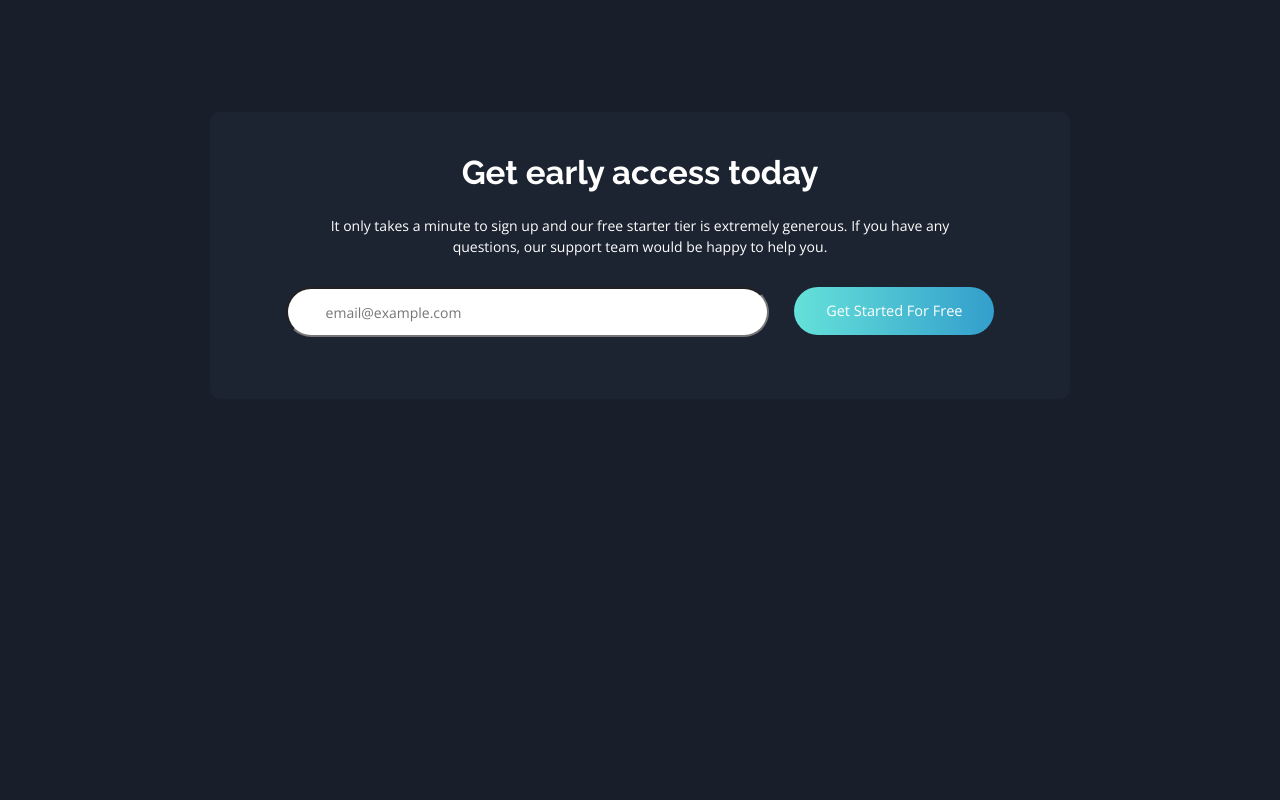
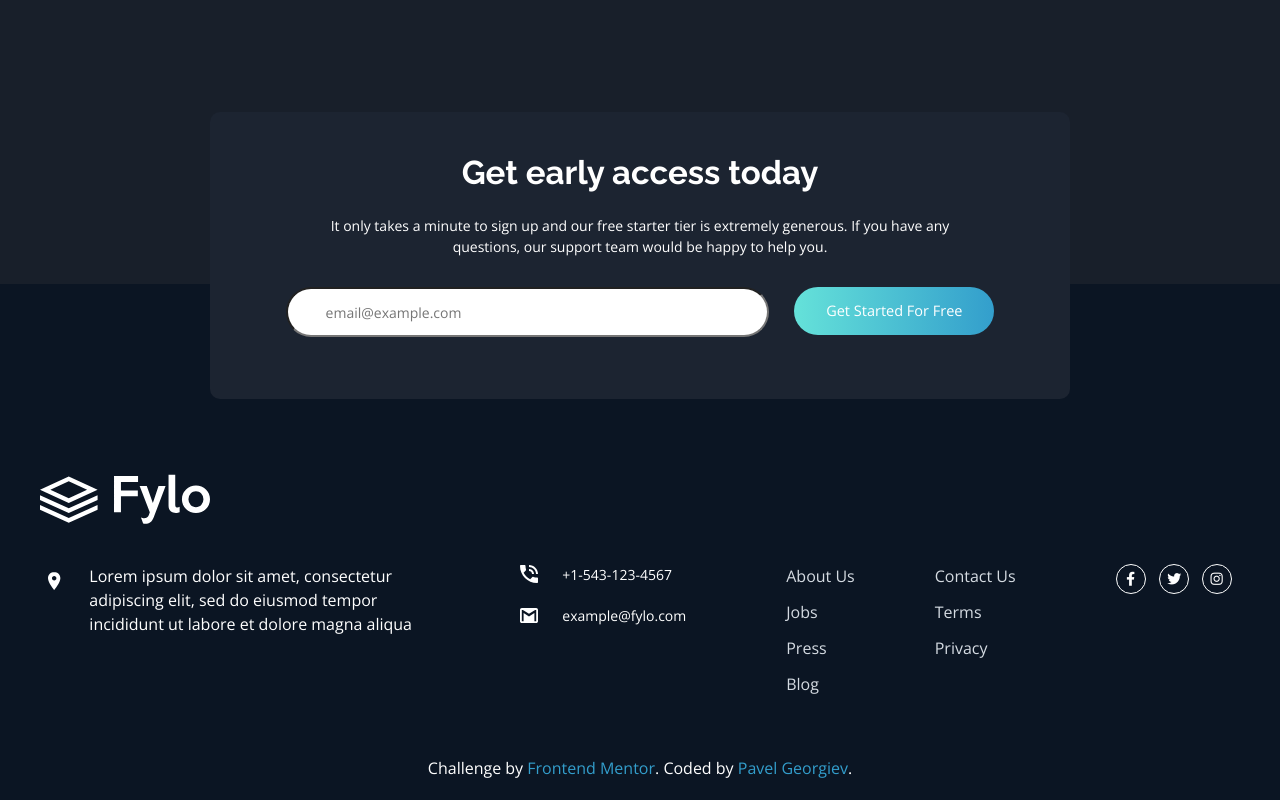
Before and after one commit to iPavelGeorgiev/fylo-dark-theme-landing-page, a website: page src/index.html in a window 1280 px wide. Shown: the part 2768-3568 px from the top of the page. Before the commit the page ends 3167 px from the top, so only its background shows below. Drawn offline with nearby package versions, Linux system fonts and the light colour scheme; files that its build step writes are made by us from their sources.

Commit message:
Add footer component

```diff
--- a/src/index.html
+++ b/src/index.html
@@ -167,5 +167,62 @@
       </div>
     </section>
   </main>
+  <footer class="footer">
+    <div class="footer-content">
+      <a href="#" class="logo">
+        <img src="./img/logo.svg" alt="site logo">
+      </a>
+      <div class="footer-group">
+        <section class="location">
+          <img src="./img/icon-location.svg" alt="icon location" class="location-icon">
+          <p class="location-text">
+            Lorem ipsum dolor sit amet, consectetur adipiscing elit, sed do eiusmod tempor incididunt ut labore et
+            dolore
+            magna aliqua
+          </p>
+        </section>
+        <section class="contacts">
+          <div class="contacts-group">
+            <img src="./img/icon-phone.svg" alt="icon phone" class="contacts-icon">
+            <p>+1-543-123-4567</p>
+          </div>
+          <div class="contacts-group">
+            <img src="./img/icon-email.svg" alt="icon email" class="contacts-icon">
+            <p>example@fylo.com</p>
+          </div>
+        </section>
+        <nav class="footer-nav">
+          <div class="footer-nav-group">
+            <a href="#" class="footer-nav-link">About Us</a>
+            <a href="#" class="footer-nav-link">Jobs</a>
+            <a href="#" class="footer-nav-link">Press</a>
+            <a href="#" class="footer-nav-link">Blog</a>
+          </div>
+          <div class="footer-nav-group">
+            <a href="#" class="footer-nav-link">Contact Us</a>
+            <a href="#" class="footer-nav-link">Terms</a>
+            <a href="#" class="footer-nav-link">Privacy</a>
+          </div>
+        </nav>
+        <section class="socials">
+          <a href="#" class="socials-icon">
+            <i class="fa-brands fa-facebook-f"></i>
+          </a>
+          <a href="#" class="socials-icon">
+            <i class="fa-brands fa-twitter"></i>
+          </a>
+          <a href="#" class="socials-icon">
+            <i class="fa-brands fa-instagram"></i>
+          </a>
+        </section>
+      </div>
+      <section class="attribution">
+        Challenge by <a
+          href="https://www.frontendmentor.io/challenges/fylo-dark-theme-landing-page-5ca5f2d21e82137ec91a50fd"
+          target="_blank" rel="noopener">Frontend Mentor</a>.
+        Coded by <a href="https://github.com/iPavelGeorgiev">Pavel Georgiev</a>.
+      </section>
+    </div>
+  </footer>
 </body>
 </html>
--- /dev/null
+++ b/src/scss/components/_footer.scss
@@ -0,0 +1,128 @@
+@use "../abstracts/colors";
+@use "../abstracts/breakpoints" as *;
+@use "../abstracts/variables" as vars;
+
+.footer {
+  background-color: colors.$dark-blue-400;
+  font-size: 1.6rem;
+  padding: 19rem 3rem 1rem 3rem;
+
+  &-content {
+    max-width: 120rem;
+    margin: 0 auto;
+  }
+
+  &-group {
+    display: flex;
+    justify-content: center;
+    flex-wrap: wrap;
+    gap: 10rem;
+    margin-bottom: 5rem;
+
+    @include breakpoint("max", 480px) {
+      flex-direction: column;
+      gap: 6rem;
+    }
+  }
+
+  .logo {
+    margin-bottom: 4rem;
+
+    @media (min-width: 480px) and (max-width: 922px) {
+      margin: 0 auto 4rem auto;
+    }
+  }
+
+  .location {
+    max-width: 31%;
+    display: flex;
+    align-items: flex-start;
+    gap: 2.8rem;
+
+    &-icon {
+      margin-top: .8rem;
+      width: 3.5rem;
+    }
+
+    @include breakpoint("max", 480px) {
+      max-width: 100%;
+    }
+  }
+
+  .contacts {
+    font-size: 1.4rem;
+    display: flex;
+    flex-direction: column;
+    gap: 2rem;
+
+    &-group {
+      display: flex;
+      align-items: center;
+      gap: 2.4rem;
+    }
+
+    &-icon {
+      width: 1.8rem;
+    }
+  }
+
+  &-nav {
+    display: flex;
+    gap: 8rem;
+
+    @include breakpoint("max", 480px) {
+      flex-direction: column;
+      gap: 6rem;
+    }
+
+    &-group {
+      display: flex;
+      flex-direction: column;
+      gap: 1.2rem;
+    }
+
+    &-link {
+      color: hsl(210, 19%, 86%);
+      transition: vars.$transition-base;
+    }
+
+    &-link:hover {
+      color: colors.$white;
+    }
+  }
+
+  .socials {
+    display: flex;
+    gap: 1.3rem;
+
+    i {
+      text-align: center;
+      font-size: 1.4rem;
+      border-radius: 50%;
+      width: 3rem;
+      height: 3rem;
+      padding: .75rem;
+      border: 1px solid colors.$white;
+      transition: vars.$transition-base;
+
+      &:hover {
+        color: colors.$cyan;
+        border: 1px solid colors.$cyan;
+      }
+    }
+  }
+
+  .attribution {
+    text-align: center;
+    padding: 1rem 0;
+
+    a {
+      color: colors.$blue;
+      transition: vars.$transition-base;
+
+      &:hover {
+        color: colors.$cyan;
+      }
+    }
+  }
+}
--- a/src/scss/main.scss
+++ b/src/scss/main.scss
@@ -9,3 +9,4 @@
 @use "./components/stay-productive";
 @use "./components/testimonials";
 @use "./components/cta";
+@use "./components/footer";
```
